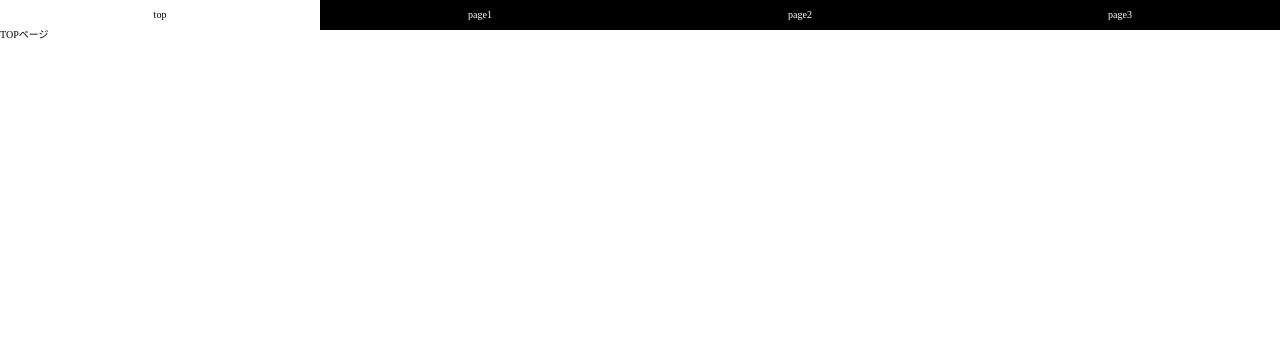
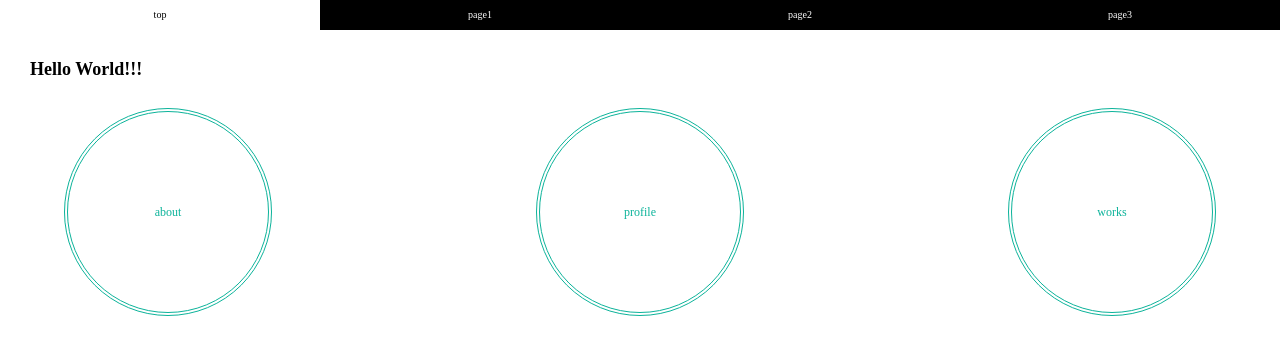
Before and after one commit to yk57-miya/react-example-project, a React (Create React App) app: page / in a window 1280 px wide. Shown: the top 354 px of the page. Built offline with nearby package versions, Linux system fonts and the light colour scheme.

Commit message:
ボタン実装

```diff
--- a/public/index.css
+++ b/public/index.css
@@ -311,6 +311,47 @@ html {
         background-color: #0cb39a;
       }
 
+.Button__List {
+    display: -webkit-box;
+    display: flex;
+    -webkit-box-align: center;
+            align-items: center;
+    -webkit-box-pack: justify;
+            justify-content: space-between;
+    width: 90%;
+    margin: 0 auto;
+  }
+
+.Button__Item a {
+    display: block;
+    color: #0cb39a;
+    width: 200px;
+    height: 200px;
+    border: double 4px #0cb39a;
+    border-radius: 50%;
+    text-align: center;
+    text-decoration: none;
+    overflow: hidden;
+    -webkit-transition: -webkit-transform 0.6s;
+    transition: -webkit-transform 0.6s;
+    transition: transform 0.6s;
+    transition: transform 0.6s, -webkit-transform 0.6s;
+    line-height: 200px;
+    font-size: 1.2rem;
+  }
+
+.Button__Item a:hover {
+      -webkit-transform: rotateY(360deg);
+              transform: rotateY(360deg);
+    }
+
+.Root__Title {
+    margin: 3rem 0;
+    padding-left: 3rem;
+    font-weight: bold;
+    font-size: 1.8rem;
+  }
+
 .Page1__Title {
     margin: 3rem 0;
     padding-left: 3rem;
--- /dev/null
+++ b/src/components/Button/Button.css
@@ -0,0 +1,27 @@
+.Button {
+
+  &__List {
+    @mixin --layout-center-between;
+    width: 90%;
+    margin: 0 auto;
+  }
+
+  &__Item a {
+    display: block;
+    color: #0cb39a;
+    width: 200px;
+    height: 200px;
+    border: double 4px #0cb39a;
+    border-radius: 50%;
+    text-align: center;
+    text-decoration: none;
+    overflow: hidden;
+    transition: transform 0.6s;
+    line-height: 200px;
+    font-size: $size-font-small;
+
+    &:hover {
+      transform: rotateY(360deg);
+    }
+  }
+}
--- /dev/null
+++ b/src/components/Button/index.js
@@ -0,0 +1,48 @@
+import React, { Component } from 'react';
+import { Link } from 'react-router-dom';
+
+class Button extends Component {
+  constructor (props) {
+    super(props);
+    this.state = {
+    };
+  }
+
+  componentDidMount() {
+
+  }
+
+  // componentDidUpdate(nextProps, nextState) {
+  //   if (nextProps.tabDate !== this.props.tabDate || nextState.styleButton !== this.state.styleButton) {
+  //     return true;
+  //   }
+  //   return false;
+  // }
+
+  // shouldComponentUpdate(nextProps, nextState) {
+  //   if (nextProps.tabDate !== this.props.tabDate || nextState.styleButton !== this.state.styleButton) {
+  //     return true;
+  //   }
+  //   return false;
+  // }
+
+  handleButtonClick = e => {
+    e.preventDefault();
+  };
+
+  render() {
+    return (
+      <div className="Button">
+        <ul className="Button__List">{
+          this.props.myDate.map((item, i) => {
+            const url = `/${item}`;
+
+            return <li className="Button__Item" key={ i }><Link to={ url }>{ item }</Link></li>;
+          })
+        }</ul>
+      </div>
+    );
+  }
+}
+
+export default Button;
--- /dev/null
+++ b/src/pages/root/Root.css
@@ -0,0 +1,8 @@
+.Root {
+  &__Title {
+    margin: 3rem 0;
+    padding-left: 3rem;
+    font-weight: bold;
+    font-size: $size-font-xlarge;
+  }
+}
--- a/src/pages/root/index.js
+++ b/src/pages/root/index.js
@@ -1,14 +1,19 @@
 import React, { Component } from 'react';
+import Button from '../../components/Button';
 
 export default class Page1 extends Component {
   constructor (props) {
     super(props);
-    this.str = 'TOPページ';
+    this.str = 'Hello World!!!';
+    this.introductionList = [ 'about', 'profile', 'works' ];
   }
   render () {
     return (
-      <div>
-        { this.str }
+      <div className="Root">
+        <h1 className="Root__Title">{ this.str }</h1>
+        <div className="Root__Contents">
+          <Button myDate={ this.introductionList } />
+        </div>
       </div>
     );
   }
--- a/src/styles/components/all.css
+++ b/src/styles/components/all.css
@@ -1,3 +1,4 @@
 @import "../../components/Menu/Menu.css";
 @import "../../components/Tab/Tab.css";
 @import "../../components/Carousel/Carousel.css";
+@import "../../components/Button/Button.css";
--- a/src/styles/pages/all.css
+++ b/src/styles/pages/all.css
@@ -1,3 +1,4 @@
+@import "../../pages/root/Root.css";
 @import "../../pages/page1/Page1.css";
 @import "../../pages/page2/Page2.css";
 @import "../../pages/page3/Page3.css";
```
Also changed, not shown: src/pages/root/Top.css (deleted).
